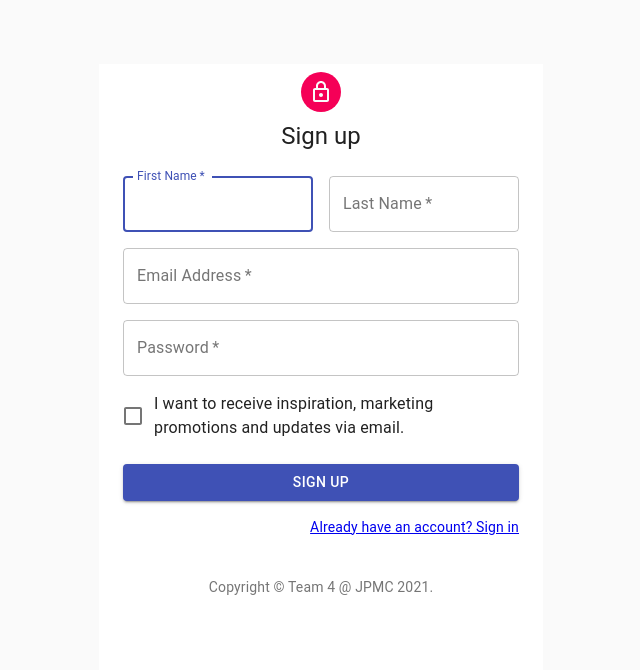
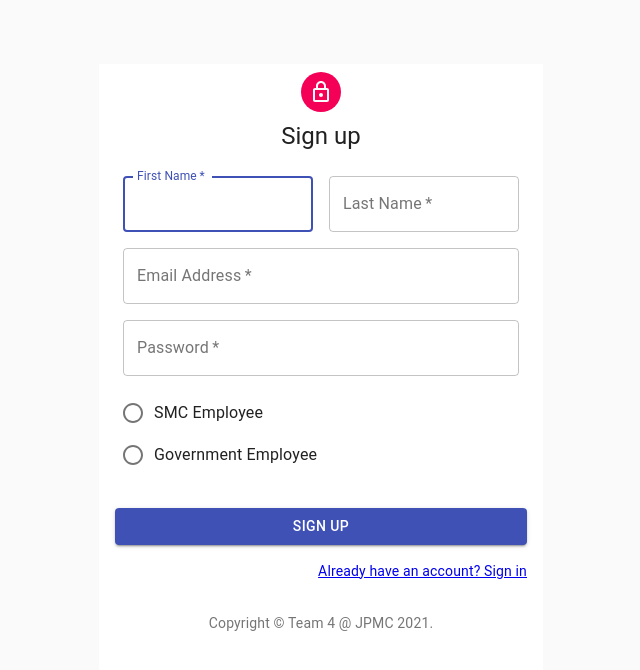
Before and after one commit to aditisGitHub/Grievance-Tracker, a React (Create React App) app in the folder frontend/: page /signup in a window 1280 px wide. Shown: the top 670 px of the page, without its empty margins (319-959 px from the left). Built offline with nearby package versions, Linux system fonts and the light colour scheme.

Commit message:
sign up options added

```diff
--- a/frontend/src/components/Signup.js
+++ b/frontend/src/components/Signup.js
@@ -4,8 +4,12 @@ import Button from "@material-ui/core/Button";
 import CssBaseline from "@material-ui/core/CssBaseline";
 import TextField from "@material-ui/core/TextField";
 import FormControlLabel from "@material-ui/core/FormControlLabel";
-import Checkbox from "@material-ui/core/Checkbox";
+
 import Link from "@material-ui/core/Link";
+import { FormControl } from "@material-ui/core";
+import { RadioGroup } from "@material-ui/core";
+import { Radio } from '@material-ui/core';
+
 import Grid from "@material-ui/core/Grid";
 import Box from "@material-ui/core/Box";
 import LockOutlinedIcon from "@material-ui/icons/LockOutlined";
@@ -113,12 +117,14 @@ export default function Signup() {
               />
             </Grid>
             <Grid item xs={12}>
-              <FormControlLabel
-                control={<Checkbox value="allowExtraEmails" color="primary" />}
-                label="I want to receive inspiration, marketing promotions and updates via email."
-              />
+              <FormControl component="fieldset">
+
+                <RadioGroup aria-label="userTtpe" name="userType" >
+                  <FormControlLabel value="smc" control={<Radio />} label="SMC Employee" />
+                  <FormControlLabel value="govt" control={<Radio />} label="Government Employee" />
+                </RadioGroup>
+              </FormControl>
             </Grid>
-          </Grid>
           <Button
             type="submit"
             fullWidth
@@ -135,6 +141,7 @@ export default function Signup() {
               </RouterLink>
             </Grid>
           </Grid>
+          </Grid>
         </form>
       </div>
       <Box mt={5}>
```
Also changed, not shown: 1 other file (tests, documents, lock files or other folders).
